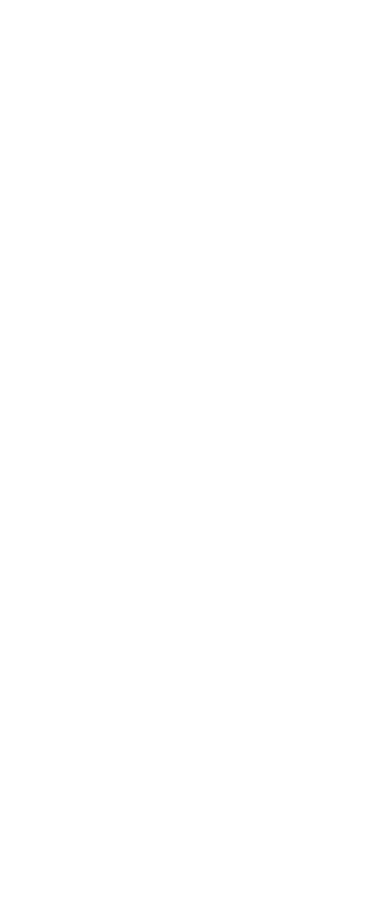
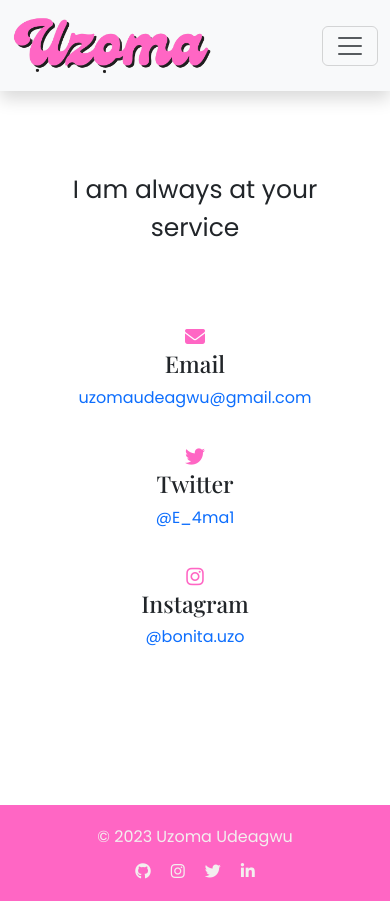
Before and after one commit to Uzoma2/My-Portfolio, a plain HTML site: page contact.html in a window 390 px wide. Before the commit the page ends 844 px from the top, so only its background shows below. Drawn offline with nearby package versions, Linux system fonts and the light colour scheme.

Commit message:
Worked on the contact page

```diff
--- a/contact.html
+++ b/contact.html
@@ -0,0 +1,120 @@
+<!DOCTYPE html>
+<html lang="en">
+  <head>
+    <meta charset="UTF-8" />
+    <meta http-equiv="X-UA-Compatible" content="IE=edge" />
+    <meta name="viewport" content="width=device-width, initial-scale=1.0" />
+    <title>My Portfolio: Uzoma Udeagwu</title>
+    <link
+      href="https://cdn.jsdelivr.net/npm/bootstrap@5.3.0-alpha3/dist/css/bootstrap.min.css"
+      rel="stylesheet"
+      integrity="sha384-KK94CHFLLe+nY2dmCWGMq91rCGa5gtU4mk92HdvYe+M/SXH301p5ILy+dN9+nJOZ"
+      crossorigin="anonymous"
+    />
+
+    <link rel="preconnect" href="https://fonts.googleapis.com" />
+    <link rel="preconnect" href="https://fonts.gstatic.com" crossorigin />
+    <link
+      href="https://fonts.googleapis.com/css2?family=Playfair+Display:wght@500;700&family=Poppins:wght@400;500&display=swap"
+      rel="stylesheet"
+    />
+    <link rel="stylesheet" href="/css/index.css" />
+    <link rel="stylesheet" href="/css/contact.css" />
+    <script
+      src="https://cdn.jsdelivr.net/npm/bootstrap@5.3.0-alpha3/dist/js/bootstrap.bundle.min.js"
+      integrity="sha384-ENjdO4Dr2bkBIFxQpeoTz1HIcje39Wm4jDKdf19U8gI4ddQ3GYNS7NTKfAdVQSZe"
+      crossorigin="anonymous"
+    ></script>
+    <script
+      src="https://kit.fontawesome.com/06635d73a1.js"
+      crossorigin="anonymous"
+    ></script>
+  </head>
+  <body>
+    <header class="header">
+      <nav class="navbar navbar-expand-lg bg-body-tertiary shadow">
+        <div class="container-fluid wrap">
+          <a class="navbar-brand" href="/"
+            ><img class="logo" src="/images/logo.png" alt="Uzoma's logo"
+          /></a>
+          <button
+            class="navbar-toggler"
+            type="button"
+            data-bs-toggle="collapse"
+            data-bs-target="#navbarNavAltMarkup"
+            aria-controls="navbarNavAltMarkup"
+            aria-expanded="false"
+            aria-label="Toggle navigation"
+          >
+            <span class="navbar-toggler-icon"></span>
+          </button>
+          <div
+            class="collapse navbar-collapse justify-content-end"
+            id="navbarNavAltMarkup"
+          >
+            <div class="navbar-nav">
+              <a class="nav-link header-nav-link" href="/">Home</a>
+              <a class="nav-link header-nav-link" href="/about.html"
+                >About me</a
+              >
+              <a class="nav-link header-nav-link" href="/projects.html"
+                >Projects</a
+              >
+              <a
+                class="nav-link active"
+                aria-current="page"
+                href="/contact.html"
+                >Contact Me</a
+              >
+            </div>
+          </div>
+        </div>
+      </nav>
+    </header>
+    <div class="main">
+      <div class="contact-intro"><p>I am always at your service</p></div>
+      <div class="contact-row">
+        <div class="contact-medium">
+          <div><i class="fa-solid fa-envelope icon"></i></div>
+          <h3>Email</h3>
+          <p>
+            <a href="mailto:uzomaudeagwu@gmail.com" target="_blank"
+              >uzomaudeagwu@gmail.com</a
+            >
+          </p>
+        </div>
+        <div class="contact-medium">
+          <div><i class="fa-brands fa-twitter icon"></i></div>
+          <h3>Twitter</h3>
+          <p>
+            <a
+              href="https://twitter.com/E_4ma1?t=k_AQfOR6DtaFLfUzp-86Ow&s=03"
+              target="_blank"
+              >@E_4ma1</a
+            >
+          </p>
+        </div>
+        <div class="contact-medium">
+          <div><i class="fa-brands fa-instagram icon"></i></div>
+          <h3>Instagram</h3>
+          <p>
+            <a
+              href="https://instagram.com/bonita.uzo?igshid=ZDdkNTZiNTM="
+              target="_blank"
+              >@bonita.uzo</a
+            >
+          </p>
+        </div>
+      </div>
+    </div>
+    <footer class="footer">
+      <p>&copy; 2023 Uzoma Udeagwu</p>
+      <div class="social-icons">
+        <i class="fa-brands fa-github"></i>
+        <i class="fa-brands fa-instagram"></i>
+        <i class="fa-brands fa-twitter"></i>
+        <i class="fa-brands fa-linkedin-in"></i>
+      </div>
+    </footer>
+  </body>
+</html>
--- /dev/null
+++ b/css/contact.css
@@ -0,0 +1,41 @@
+.contact-intro {
+  text-align: center;
+  margin: 50px 0;
+  font-size: 30px;
+  padding-left: 30px;
+  padding-right: 30px;
+}
+.contact-row {
+  padding: 30px;
+  display: flex;
+  justify-content: space-around;
+  margin-bottom: 40px 0;
+}
+.contact-medium {
+  text-align: center;
+  flex: 0 0 33.33%;
+  width: 33.33%;
+}
+.icon {
+  color: var(--accent);
+  font-size: 20px;
+}
+
+@media (max-width: 780px) {
+  .contact-row {
+    flex-direction: column;
+    row-gap: 20px;
+  }
+
+  .contact-intro {
+    font-size: 25px;
+  }
+  .contact-medium {
+    text-align: center;
+    flex: 0 0 100%;
+    width: 100%;
+  }
+  .footer {
+    flex-direction: column;
+  }
+}
```
Also changed, not shown: about.html (+4 -1 lines), index.html (+4 -2 lines), projects.html (+3 -1 lines).
